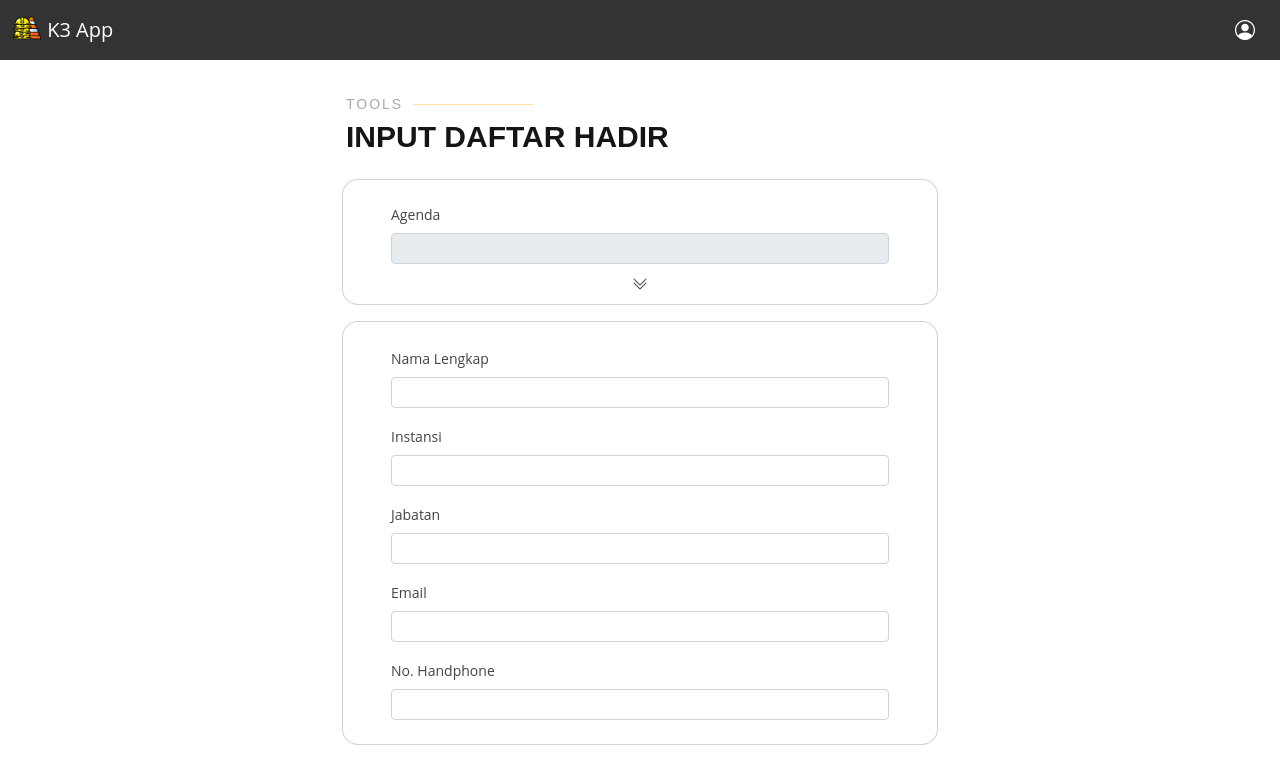
After one commit to alannuarii/k3.alanpy.xyz, a Flask app: page /tools/daftar-hadir/input/1 in a window 1280 px wide. The commit adds this page. Shown: the top 784 px of the page. Run offline with Flask 2, Linux system fonts and the light colour scheme.

Commit message:
Update Absen

```diff
--- a/flask_app/app/coba.py
+++ b/flask_app/app/coba.py
@@ -51,4 +51,6 @@ result = nama_file.rsplit('.', 1)[1]
 
 extention = {'txt', 'pdf', 'png', 'jpg', 'jpeg', 'gif'}
 
-print(today)
+hari = today.strftime('%A')
+
+print(hari)
--- a/flask_app/app/routes.py
+++ b/flask_app/app/routes.py
@@ -3,6 +3,7 @@ from app import app
 from flask import render_template, request, redirect, session
 from app.k3 import K3
 from app.user import User
+from app.utils import Absen
 from datetime import date, datetime, timedelta
 from dateutil.relativedelta import relativedelta
 from werkzeug.utils import secure_filename
@@ -565,7 +566,6 @@ def inspection_hydrant():
 
         object_hydrant.insert_kondisi_hydrant(kondisi=kondisi, keterangan=keterangan, hydrant_id=hydrant_id)
 
-        return redirect('/hydrant/inspection')
 
     checks = []
     for check in check_hydrant:
@@ -606,7 +606,29 @@ def print_report_hydrant(tanggal):
     return render_template('pages/hydrant/print-report.html', title='Report Hydrant', all_hydrant=all_hydrant, bulan=bulan, tanggal=tanggal_format)
 
 
-@app.route('/tools/daftar-hadir')
+@app.route('/tools/daftar-hadir', methods=['GET','POST'])
 def daftar_hadir():
 
-    return render_template('pages/tools/daftar-hadir/daftar-hadir.html', title='Daftar Hadir')
+    object_absen = Absen()
+    agendas = object_absen.get_agenda()
+
+    for agenda in agendas:
+        agenda['tanggal'] = object_absen.get_date_format(agenda['tanggal'])
+        agenda['waktu'] = str(agenda['waktu'])[:-3]
+
+    if 'buat' in request.form:
+        agenda_rapat = request.form['agenda']
+        tanggal = request.form['tanggal']
+        waktu = request.form['waktu']
+        lokasi = request.form['lokasi']
+        link = request.form['link']
+
+        object_absen.insert_agenda(agenda_rapat=agenda_rapat, tanggal=tanggal, waktu=waktu, lokasi=lokasi, link=link)
+
+    return render_template('pages/tools/daftar-hadir/daftar-hadir.html', title='Daftar Hadir', agendas=agendas)
+
+
+@app.route('/tools/daftar-hadir/input/<id>', methods=['GET','POST'])
+def input_daftar_hadir(id):
+    print(id)
+    return render_template('pages/tools/daftar-hadir/input-daftar-hadir.html', title='Input Daftar Hadir')
--- /dev/null
+++ b/flask_app/app/templates/pages/tools/daftar-hadir/input-daftar-hadir.html
@@ -0,0 +1,65 @@
+{% extends 'layouts/base.html' %} {% block content %}
+<main id="report-apar">
+  <div class="row">
+    <div class="col offset-md-3">
+      <div class="section-title position-relative">
+        <h2>TOOLS</h2>
+        <p>INPUT DAFTAR HADIR</p>
+      </div>
+    </div>
+  </div>
+  <div class="row mb-3">
+    <div class="col-md-6 offset-md-3">
+      <div class="card px-5 pt-4 pb-2 mx-3 rounded-4">
+        <label for="formFileSm" class="form-label">Agenda</label>
+        <input class="form-control form-control-sm" id="formFileSm" type="text" name="hp" disabled />
+        <div class="collapse" id="collapseExample">
+          <div class="mt-2">
+            <label for="formFileSm" class="form-label">Hari/Tanggal</label>
+            <input class="form-control form-control-sm" id="formFileSm" type="text" name="nama" disabled />
+          </div>
+          <div class="mt-2">
+            <label for="formFileSm" class="form-label">Waktu</label>
+            <input class="form-control form-control-sm" id="formFileSm" type="text" name="instansi" disabled />
+          </div>
+          <div class="mt-2">
+            <label for="formFileSm" class="form-label">Lokasi</label>
+            <input class="form-control form-control-sm" id="formFileSm" type="text" name="jabatan" disabled />
+          </div>
+          <div class="mt-2">
+            <label for="formFileSm" class="form-label">Link</label>
+            <input class="form-control form-control-sm" id="formFileSm" type="email" name="email" disabled />
+          </div>
+        </div>
+        <i class="bi-chevron-double-down d-block mx-auto mt-2" style="cursor: pointer" data-bs-toggle="collapse" data-bs-target="#collapseExample"></i>
+      </div>
+    </div>
+  </div>
+  <div class="row">
+    <div class="col-md-6 offset-md-3">
+      <div class="card px-5 py-4 mx-3 rounded-4">
+        <div class="">
+          <label for="formFileSm" class="form-label">Nama Lengkap</label>
+          <input class="form-control form-control-sm" id="formFileSm" type="text" name="nama" required />
+        </div>
+        <div class="mt-3">
+          <label for="formFileSm" class="form-label">Instansi</label>
+          <input class="form-control form-control-sm" id="formFileSm" type="text" name="instansi" />
+        </div>
+        <div class="mt-3">
+          <label for="formFileSm" class="form-label">Jabatan</label>
+          <input class="form-control form-control-sm" id="formFileSm" type="text" name="jabatan" />
+        </div>
+        <div class="mt-3">
+          <label for="formFileSm" class="form-label">Email</label>
+          <input class="form-control form-control-sm" id="formFileSm" type="email" name="email" />
+        </div>
+        <div class="mt-3">
+          <label for="formFileSm" class="form-label">No. Handphone</label>
+          <input class="form-control form-control-sm" id="formFileSm" type="text" name="hp" />
+        </div>
+      </div>
+    </div>
+  </div>
+</main>
+{% endblock %}
--- a/flask_app/app/templates/pages/tools/daftar-hadir/modal/modal-buat-daftar-hadir.html
+++ b/flask_app/app/templates/pages/tools/daftar-hadir/modal/modal-buat-daftar-hadir.html
@@ -1,7 +1,7 @@
 <!-- Awal Modal Checklist APAR -->
 <div class="modal fade" id="modal-buat-daftar-hadir" tabindex="-1" aria-labelledby="exampleModalLabel" aria-hidden="true">
   <div class="modal-dialog modal-lg">
-    <form method="post" enctype="multipart/form-data">
+    <form method="post">
       <div class="modal-content">
         <div class="modal-header">
           <h1 class="modal-title fs-5" id="exampleModalLabel">Buat Daftar Hadir</h1>
--- a/flask_app/app/user.py
+++ b/flask_app/app/user.py
@@ -18,6 +18,3 @@ class User:
         cur.execute(f"SELECT * FROM user WHERE username = '{username}'")
         result = cur.fetchone()
         return result
-
-    def get_session(self):
-        pass
```
Also changed, not shown: flask_app/app/conn.py (+27 -0 lines), flask_app/app/templates/pages/tools/daftar-hadir/daftar-hadir.html (+15 -5 lines), flask_app/app/utils.py (added, +35 -0 lines).
